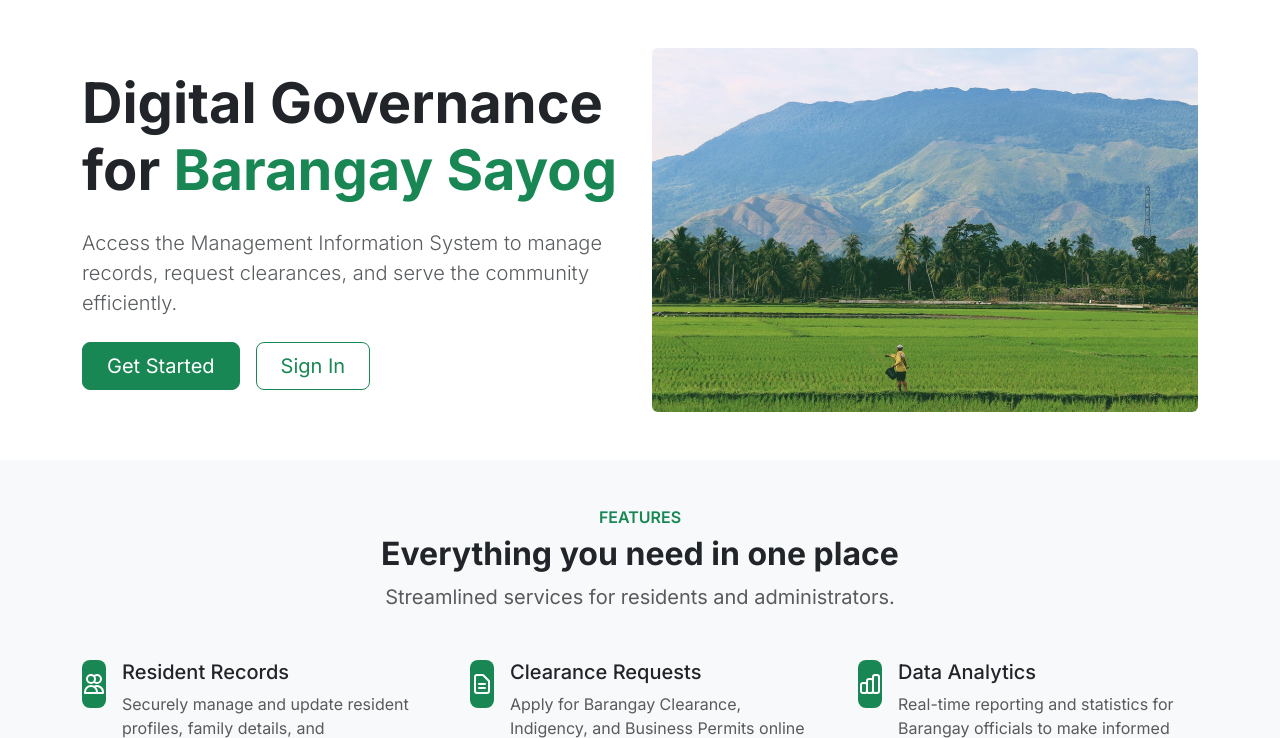
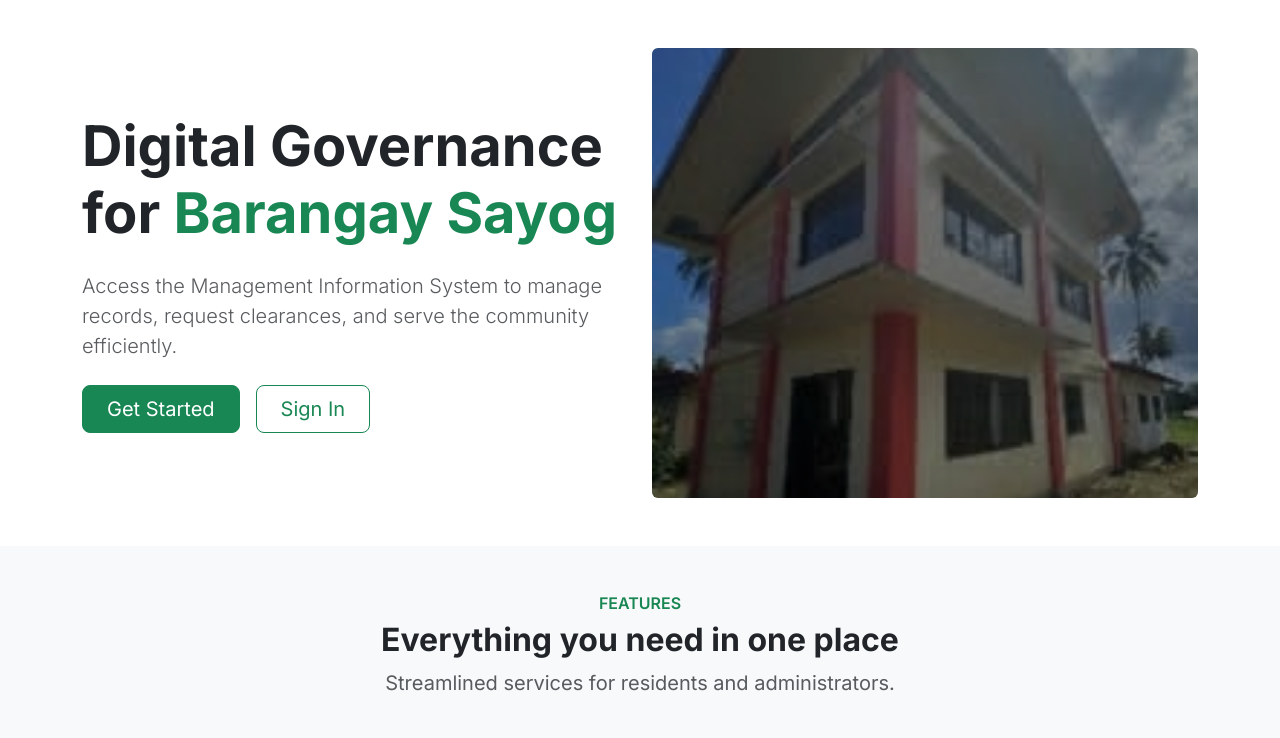
Before and after one commit to Echo-EpxCode/brgy-sayog-mis, a PHP site: page / in a window 1280 px wide. Shown: the part 67-805 px from the top of the page. Run offline with PHP 8.4, Linux system fonts and the light colour scheme.

Commit message:
refactor: change background image

```diff
--- a/index.php
+++ b/index.php
@@ -114,7 +114,12 @@
                     <!-- Right Image -->
                     <div class="col-lg-6 mt-5 mt-lg-0">
                         <div class="bg-success bg-opacity-10 rounded">
-                            <img src="assets/images/bg.jpg" class="img-fluid w-100 hero-image rounded" alt="Community">
+                            <div class="position-relative">
+                                <img src="assets/images/brgy-sayog.jpg"
+                                    class="img-fluid w-100 rounded"
+                                    style="height:450px; object-fit:cover; filter:brightness(55%);"
+                                    alt="Community">
+                            </div>
                         </div>
                     </div>
 
```
Also changed, not shown: assets/images/brgy-sayog.jpg (added).
